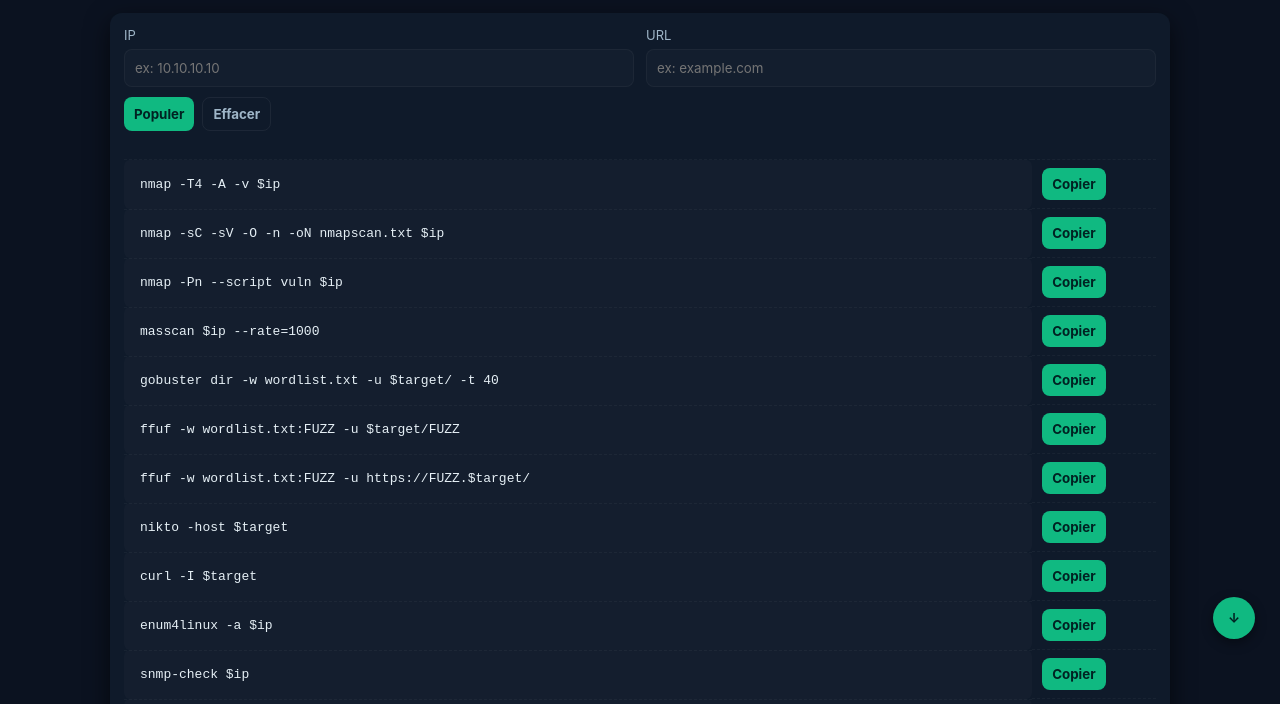
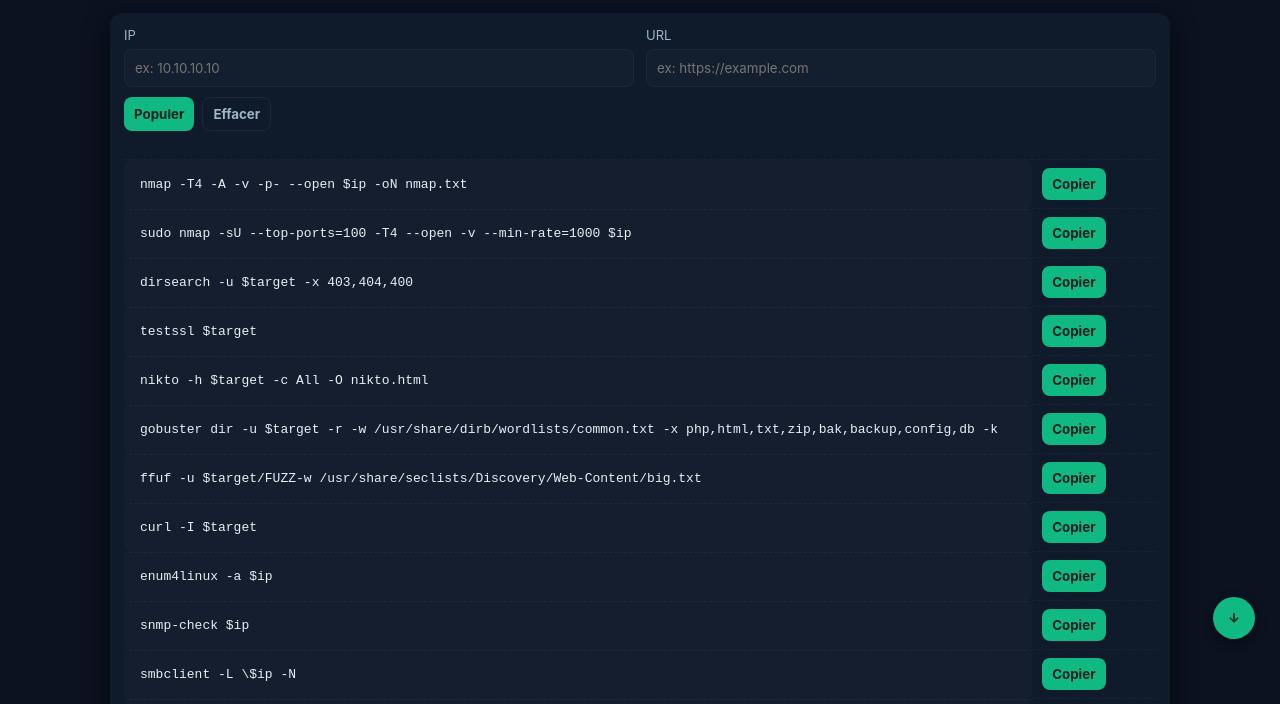
Before and after one commit to cyberpoul/cyberpoul.github.io, a plain HTML site: page gen.html in a window 1280 px wide. Shown: the part 81-785 px from the top of the page. Drawn offline with Linux system fonts and the light colour scheme.

Commit message:
Update gen.html

```diff
--- a/gen.html
+++ b/gen.html
@@ -129,7 +129,7 @@
         </div>
         <div>
           <label for="domain">URL</label>
-          <input id="domain" type="text" placeholder="ex: example.com" />
+          <input id="domain" type="text" placeholder="ex: https://example.com" />
         </div>
       </div>
 
@@ -163,20 +163,19 @@
       const scrollBottomBtn = $('scrollBottomBtn');
 
       const templates = [
-        {key:'nmap-aggr', cmd:'nmap -T4 -A -v {{IP}}'},
-        {key:'nmap-save', cmd:'nmap -sC -sV -O -n -oN nmapscan.txt {{IP}}'},
-        {key:'nmap-vuln', cmd:'nmap -Pn --script vuln {{IP}}'},
-        {key:'masscan', cmd:'masscan {{IP}} --rate=1000'},
-        {key:'gobuster', cmd:'gobuster dir -w wordlist.txt -u {{URL}}/ -t 40'},
-        {key:'ffuf-dir', cmd:'ffuf -w wordlist.txt:FUZZ -u {{URL}}/FUZZ'},
-        {key:'ffuf-sub', cmd:'ffuf -w wordlist.txt:FUZZ -u https://FUZZ.{{DOMAIN}}/'},
-        {key:'nikto', cmd:'nikto -host {{URL}}'},
-        {key:'curl', cmd:'curl -I {{URL}}'},
-        {key:'enum4linux', cmd:'enum4linux -a {{IP}}'},
-        {key:'snmp-check', cmd:'snmp-check {{IP}}'},
-        {key:'smbclient', cmd:'smbclient -L \\{{IP}} -N'},
-        {key:'nc-ssh', cmd:'nc -vz {{IP}} 22'},
-        {key:'ffuf-vhost', cmd:'ffuf -w vhosts.txt:FUZZ -u {{URL}} -H "Host: FUZZ.{{DOMAIN}}"'}
+        {key:'', cmd:'nmap -T4 -A -v -p- --open {{IP}} -oN nmap.txt'},
+        {key:'', cmd:'sudo nmap -sU --top-ports=100 -T4 --open -v --min-rate=1000 {{IP}}'},
+        {key:'', cmd:'dirsearch -u {{URL}} -x 403,404,400'},
+		{key:'', cmd:'testssl {{URL}}'},
+        {key:'', cmd:'nikto -h {{URL}} -c All -O nikto.html'},
+        {key:'', cmd:'gobuster dir -u {{URL}} -r -w /usr/share/dirb/wordlists/common.txt -x php,html,txt,zip,bak,backup,config,db -k'},
+        {key:'', cmd:'ffuf -u {{URL}}/FUZZ-w /usr/share/seclists/Discovery/Web-Content/big.txt'},
+        {key:'', cmd:'curl -I {{URL}}'},
+        {key:'', cmd:'enum4linux -a {{IP}}'},
+        {key:'', cmd:'snmp-check {{IP}}'},
+        {key:'', cmd:'smbclient -L \\{{IP}} -N'},
+        {key:'', cmd:'nc -vz {{IP}} 22'},
+
       ];
 
       const STATE_KEY = 'pentest.recon.v12';
```
